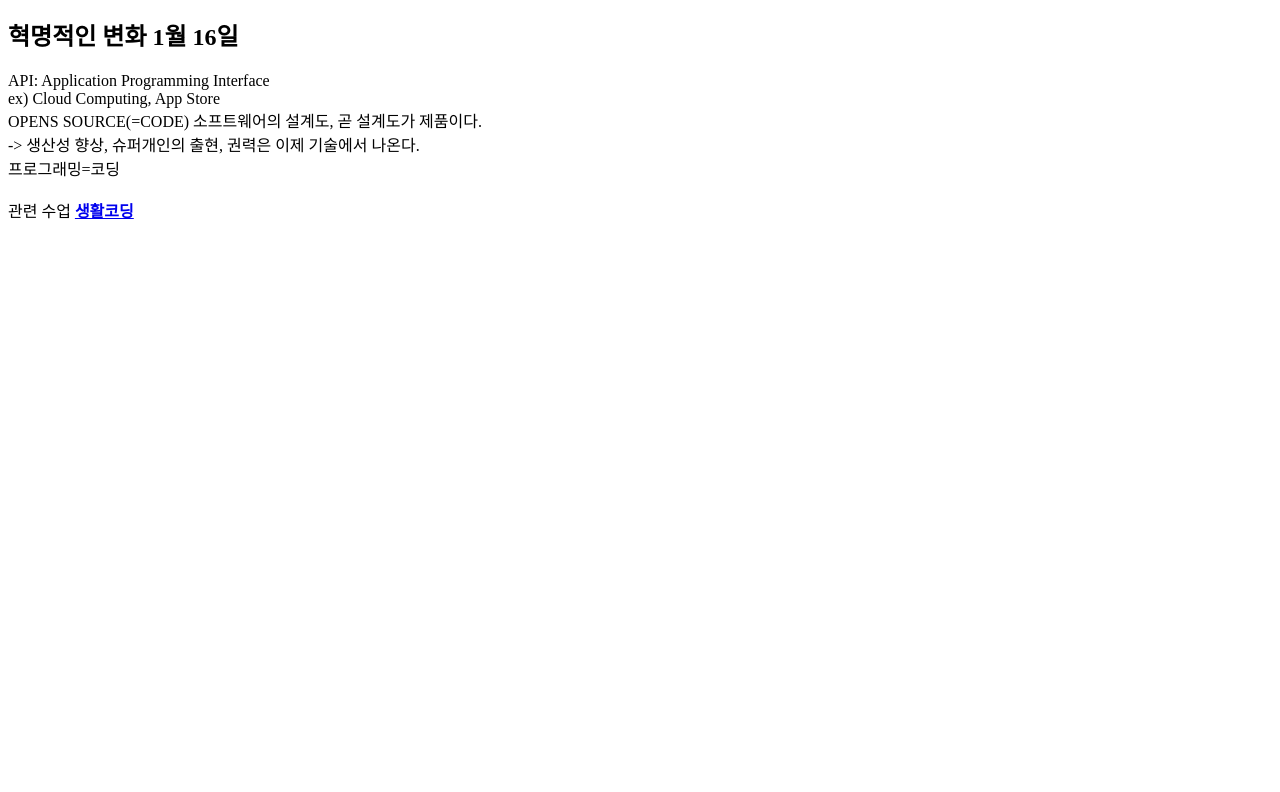
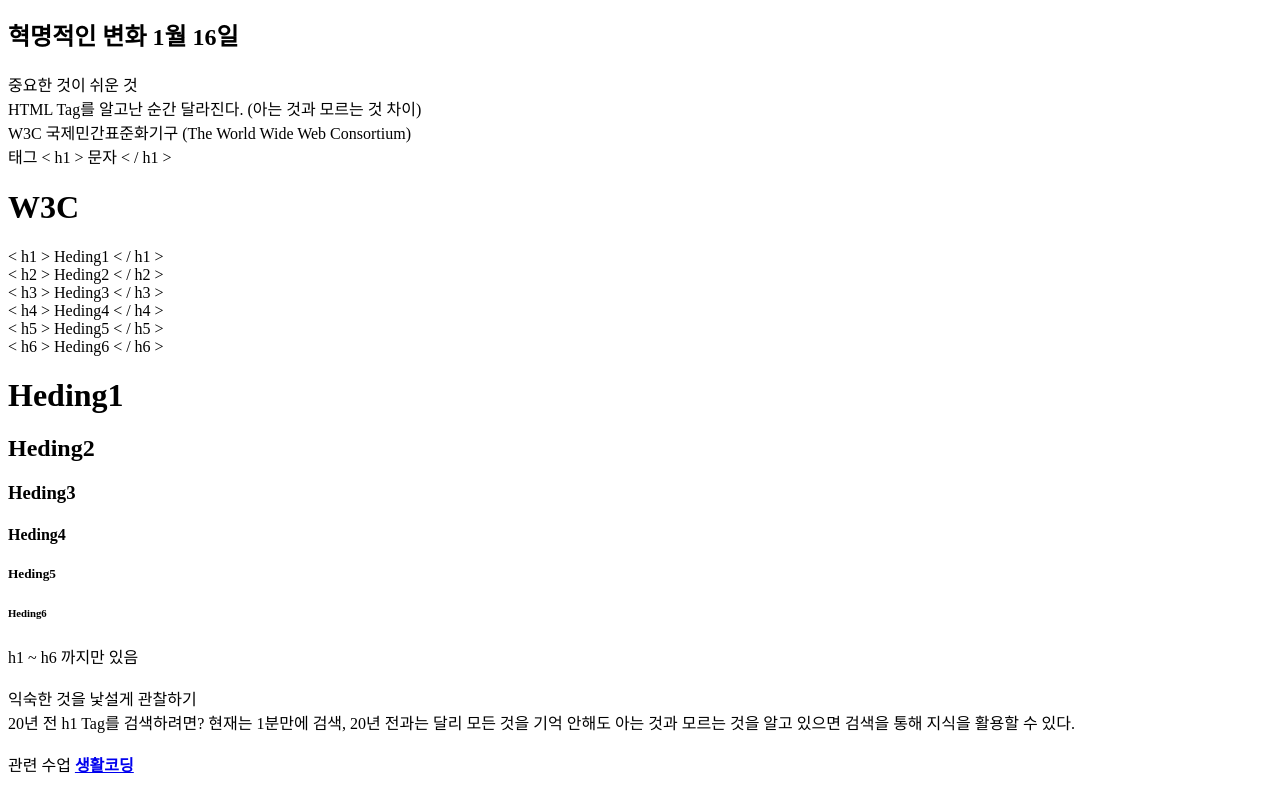
Before and after one commit to wontido/web01, a plain HTML site: page 6.html in a window 1280 px wide. Shown: the part 491-1283 px from the top of the page. Before the commit the page ends 800 px from the top, so only its background shows below. Drawn offline with Linux system fonts and the light colour scheme.

Commit message:
Add files via upload

```diff
--- a/6.html
+++ b/6.html
@@ -7,6 +7,7 @@
 <body>
 	<h1><a href="index.html">WEB Study</a></h1>
 	<ol>
+	<blockquote>
 		<li><a href="1.html">생활코딩</a></li>
 		<li><a href="2.html">생활코딩 OT</a></li>
 		<li><a href="3.html">코딩과 HTML</a></li>
@@ -24,16 +25,33 @@
 		<li><a href="15.html">원시웹</a></li>
 		<li><a href="16.html">인터넷을 여는 열쇠: 서버와 클라이언트</a></li>
 		<li><a href="17.html">웹호스팅(github pages)</a></li>
+	</blockquote>
 	</ol>
 	<h2>혁명적인 변화 1월 16일</h2>
 	<p>
-	API: Application Programming Interface<br>
-	ex) Cloud Computing, App Store<br>
-	OPENS SOURCE(=CODE) 소프트웨어의 설계도, 곧 설계도가 제품이다.<br>
-	-> 생산성 향상, 슈퍼개인의 출현, 권력은 이제 기술에서 나온다.<br>
-	프로그래밍=코딩<br>
+	중요한 것이 쉬운 것<br>
+	HTML Tag를 알고난 순간 달라진다. (아는 것과 모르는 것 차이) <br>
+	W3C 국제민간표준화기구 (The World Wide Web Consortium) <br>
+	태그 < h1 > 문자 < / h1 ><br>
+	<h1>W3C</h1>
+	< h1 > Heding1 < / h1 > <br>
+	< h2 > Heding2 < / h2 > <br>
+	< h3 > Heding3 < / h3 > <br>
+	< h4 > Heding4 < / h4 > <br>
+	< h5 > Heding5 < / h5 > <br>
+	< h6 > Heding6 < / h6 > <br>
+	<h1>Heding1</h1>
+	<h2>Heding2</h2>
+	<h3>Heding3</h3>
+	<h4>Heding4</h4>
+	<h5>Heding5</h5>
+	<h6>Heding6</h6>
+	h1 ~ h6 까지만 있음<br>
 	<br>
-	관련 수업 <a href="https://opentutorials.org/course/1" target="_blank" title="생활코딩"><strong>생활코딩</strong></a>
+	익숙한 것을 낯설게 관찰하기<br>
+	20년 전 h1 Tag를 검색하려면? 현재는 1분만에 검색, 20년 전과는 달리 모든 것을 기억 안해도 아는 것과 모르는 것을 알고 있으면 검색을 통해 지식을 활용할 수 있다.<br>
+	<br>
+	관련 수업 <a href="https://opentutorials.org/course/3084/18400" target="_blank" title="생활코딩"><strong>생활코딩</strong></a>
 	</p>
 </body>
 </html>
```
Also changed, not shown: 5.html (+11 -6 lines), 7.html (+13 -6 lines), 8.html (+16 -8 lines), 중요한 것 복잡한 것.jpg (added).
